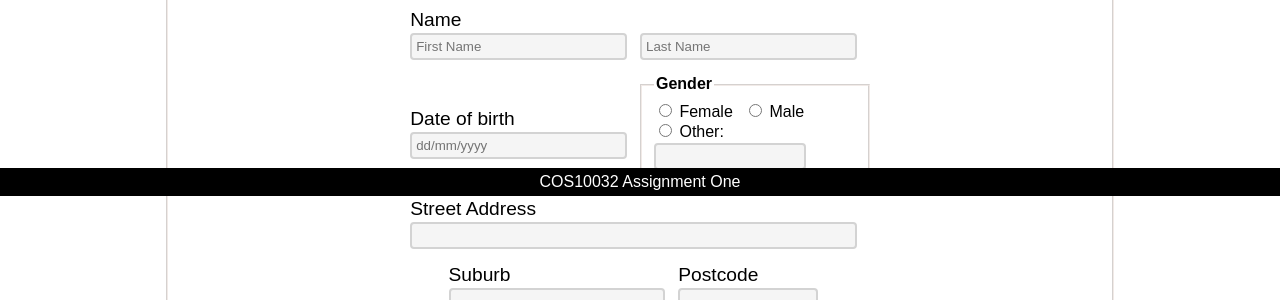
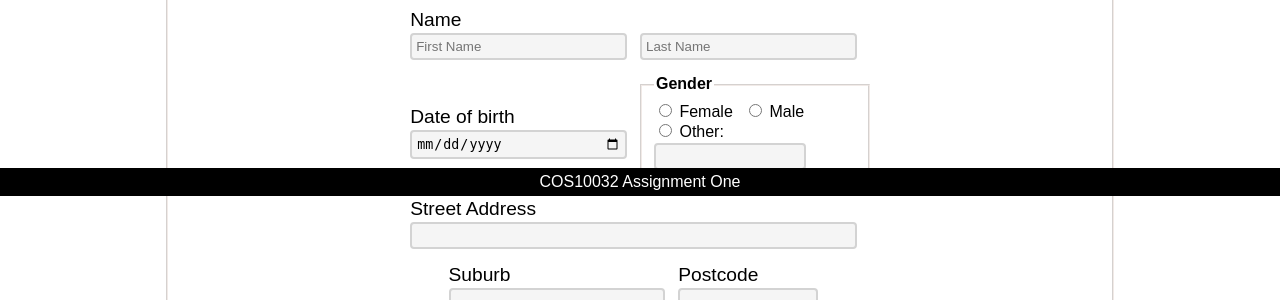
Before and after one commit to ekulbyrnes/Segfault_Assessment2, a PHP site: page /apply.html in a window 1280 px wide. Shown: the part 604-904 px from the top of the page. Run offline with PHP 8.4, Linux system fonts and the light colour scheme; some web fonts are replaced.

Commit message:
adjust apply page to match rubric

```diff
--- a/assign1/apply.html
+++ b/assign1/apply.html
@@ -63,16 +63,15 @@
     <!--blank line between each "row" of flex items-->
 
                     <label for="firstName" class="col-6">Name
-                    <!--Text input with regex validating between 1 and 20 letters. Using "[\p{Letter}\p{Mark} ]" to allow special characters from other languages but not numbers or symbols-->
-                        <input type="text" name="firstName" id="firstName" pattern="[\p{Letter}\p{Mark}]{1,20}" maxlength="20" placeholder="First Name" required>
+                    <!--Text input with regex validating between 1 and 20 letters. Using "(?:\s*\-*[a-zA-Z]){1,20}" allows the user to input spaces or dashes for multi-word names -->
+                        <input type="text" name="firstName" id="firstName" pattern="(?:\s*\-*[a-zA-Z]){1,20}" maxlength="20" placeholder="First Name" required>
                     </label>
                     <label for="lastName" class="col-6">
-                        <input type="text" name="lastName" id="lastName" pattern="[\p{Letter}\p{Mark}]{1,20}" maxlength="20" placeholder="Last Name" required>
+                        <input type="text" name="lastName" id="lastName" pattern="(?:\s*\-*[a-zA-Z]){1,20}" maxlength="20" placeholder="Last Name" required>
                     </label>
 
                     <label for="DOB" class="col-6">Date of birth
-                        <!--Text input with regex validating a pattern with 1 or 2 digits, followed by a "/", another 1 or 2 digits, followed by another "/" and then 4 more digits-->
-                        <input type="text" name="DOB" id="DOB" pattern="\d{1,2}\/\d{1,2}\/\d{4}" placeholder="dd/mm/yyyy" required>
+                        <input type="date" name="DOB" id="DOB" required>
                     </label>
 
                     <!--IMPORTANT! ask davi if this use of div is acceptable-->
@@ -129,7 +128,8 @@
                     </label>
 
                     <label class="col-6" for="phonenumber">Phone Number
-                        <input type="text" name="phonenumber" id="phonenumber" pattern="(?:\s*\d){8,12}" required><!--Text input with regex validating between 8 and 12 digits with any number of spaces inbetween-->
+                        <!--Text input with regex validating between 8 and 12 digits with any number of spaces inbetween-->
+                        <input type="text" name="phonenumber" id="phonenumber" pattern="(?:\s*\d){8,12}" required>
                     </label>
 
                     <label class="col-6" for="email">Email Address
--- a/assign1/styles/styles.css
+++ b/assign1/styles/styles.css
@@ -585,7 +585,7 @@ div.gender-flex-container label{
 
 /* Input styling */
 /* Textbox & email styling */
-input[type=text],input[type=email]{
+input[type=text],input[type=email], input[type=date]{
     width: calc(100% - 25px);
     padding:4px;
     margin:2px 0 15px 0;
```
Lines whose indentation alone changed are shown as unchanged.
